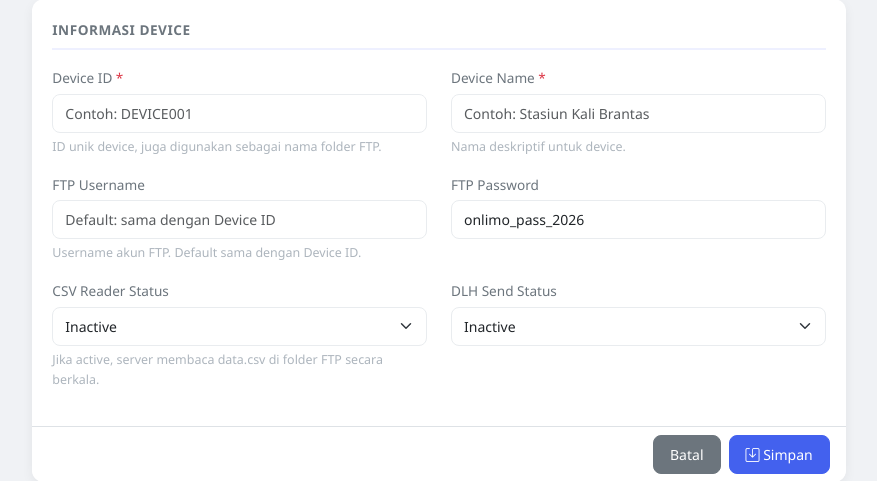
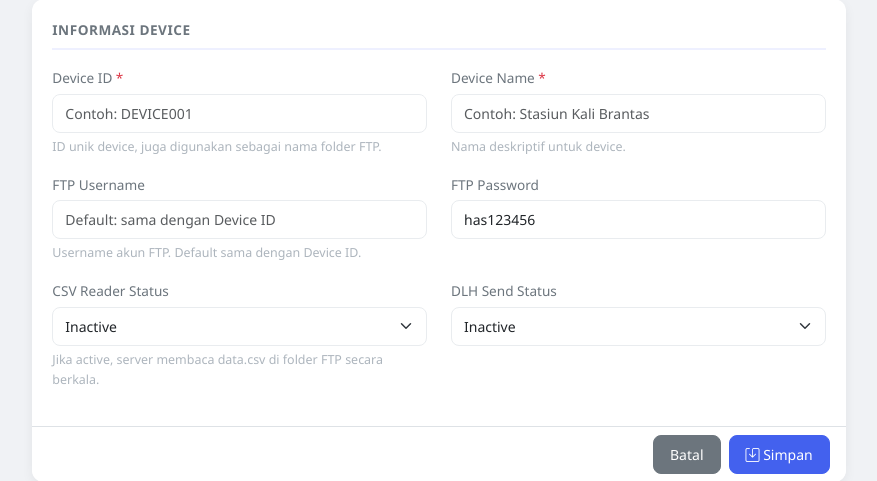
Before and after one commit to devhas-cloud/onlimo_server, a Flask app: page /devices/add in a window 1280 px wide. Shown: the part 131-612 px from the top of the page, without its empty margins (201-1078 px from the left). Run offline with Flask 3, Linux system fonts and the light colour scheme; a user stored in the database is signed in.

Commit message:
update config

```diff
--- a/models/config_device.py
+++ b/models/config_device.py
@@ -8,7 +8,7 @@ class ConfigDevice(db.Model):
     device_id = db.Column(db.String(255), unique=True, nullable=False)
     device_name = db.Column(db.String(255), nullable=False)
     userftp = db.Column(db.String(255), nullable=False, default='onlimo')
-    passwordftp = db.Column(db.String(255), nullable=False, default='onlimo_pass_2026')
+    passwordftp = db.Column(db.String(255), nullable=False, default='has123456')
     dlh_status = db.Column(db.String(50), nullable=False, default='inactive')
     dlh_api_url = db.Column(db.Text, nullable=True)
     dlh_api_key = db.Column(db.Text, nullable=True)
--- a/templates/device_form.html
+++ b/templates/device_form.html
@@ -63,8 +63,8 @@
                         <div class="col-md-6">
                             <label for="passwordftp" class="form-label">FTP Password</label>
                             <input type="text" class="form-control" id="passwordftp" name="passwordftp"
-                                   value="{{ device.passwordftp if device else 'onlimo_pass_2026' }}"
-                                   placeholder="Default: onlimo_pass_2026">
+                                   value="{{ device.passwordftp if device else 'has123456' }}"
+                                   placeholder="Default: has123456">
                         </div>
                     </div>
 
--- a/templates/logs.html
+++ b/templates/logs.html
@@ -78,6 +78,7 @@
                         {% else %}
                         <th>DLH Status</th>
                         {% endif %}
+                        <th>Keterangan</th>
                     </tr>
                 </thead>
                 <tbody>
@@ -101,6 +102,7 @@
                             <span class="badge-status badge-pending">Pending</span>
                             {% endif %}
                         </td>
+                        <td>{{ log.has_response }}</td>
                         {% else %}
                         <td>
                             {% if log.dlh_send_status == 'sent' %}
@@ -111,7 +113,9 @@
                             <span class="badge-status badge-pending">Pending</span>
                             {% endif %}
                         </td>
+                        <td>{{ log.dlh_response }}</td>
                         {% endif %}
+
                     </tr>
                     {% endfor %}
                     {% if not logs %}
```
